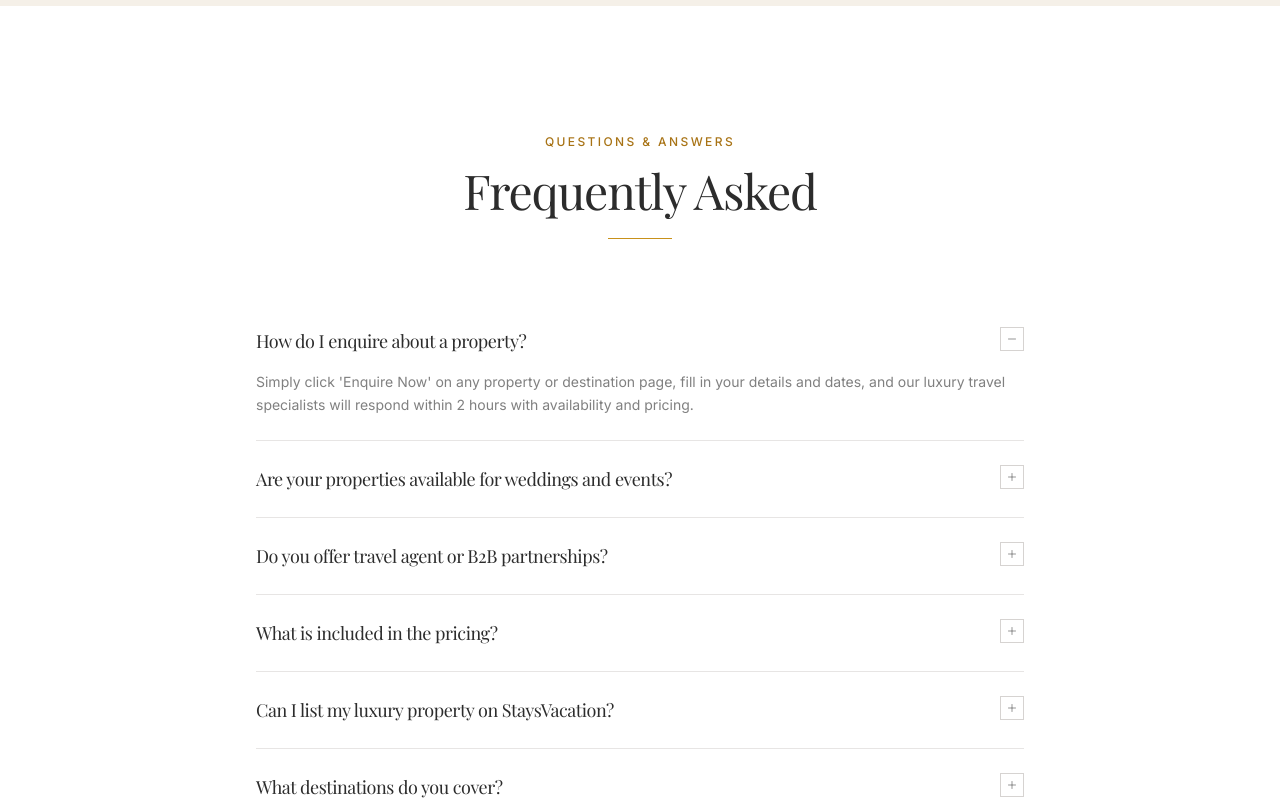
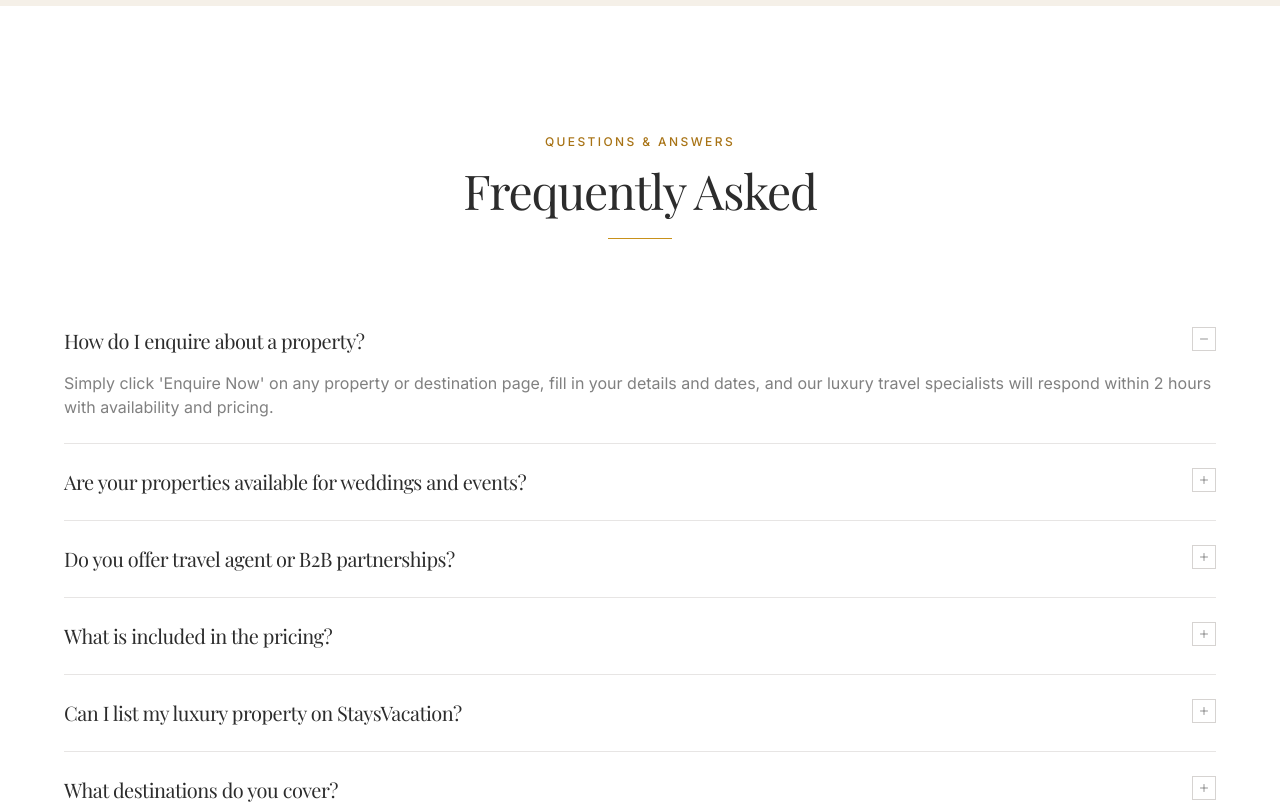
Before and after one commit to lalitrana15-droid/staysphere, a Next.js app: page / in a window 1280 px wide. Shown: the part 4740-5544 px from the top of the page. Built offline with nearby package versions, Linux system fonts and the light colour scheme; a web font is replaced by a local one.

Commit message:
Widen FAQ section
Co-Authored-By: Claude Sonnet 5.5 <noreply@anthropic.com>

```diff
--- a/components/home/FAQSection.tsx
+++ b/components/home/FAQSection.tsx
@@ -43,7 +43,7 @@ export function FAQSection() {
   return (
     <section id="faq" className="section-padding bg-white dark:bg-[#0D0D0D] scroll-mt-20">
       <div className="luxury-container">
-        <div className="max-w-3xl mx-auto">
+        <div className="max-w-6xl mx-auto">
           {/* Header */}
           <div className="text-center mb-16">
             <p className="label-text mb-4">Questions & Answers</p>
@@ -61,7 +61,7 @@ export function FAQSection() {
                   onClick={() => setOpenIndex(openIndex === idx ? null : idx)}
                   className="flex items-start justify-between w-full text-left gap-4 group"
                 >
-                  <h3 className="font-serif text-lg font-light text-charcoal dark:text-ivory group-hover:text-gold-600 dark:group-hover:text-gold-400 transition-colors duration-200 pr-4">
+                  <h3 className="font-serif text-lg md:text-xl font-light text-charcoal dark:text-ivory group-hover:text-gold-600 dark:group-hover:text-gold-400 transition-colors duration-200 pr-4">
                     {faq.question}
                   </h3>
                   <div className="flex-shrink-0 w-6 h-6 flex items-center justify-center border border-stone-300 dark:border-stone-700 text-charcoal/50 dark:text-ivory/50 group-hover:border-gold-500 group-hover:text-gold-600 dark:group-hover:text-gold-400 transition-all duration-200">
@@ -78,7 +78,7 @@ export function FAQSection() {
                     openIndex === idx ? "max-h-48 opacity-100" : "max-h-0 opacity-0"
                   )}
                 >
-                  <p className="font-sans text-sm text-charcoal/60 dark:text-ivory/60 leading-relaxed pt-4">
+                  <p className="font-sans text-sm md:text-base text-charcoal/60 dark:text-ivory/60 leading-relaxed pt-4">
                     {faq.answer}
                   </p>
                 </div>
```
